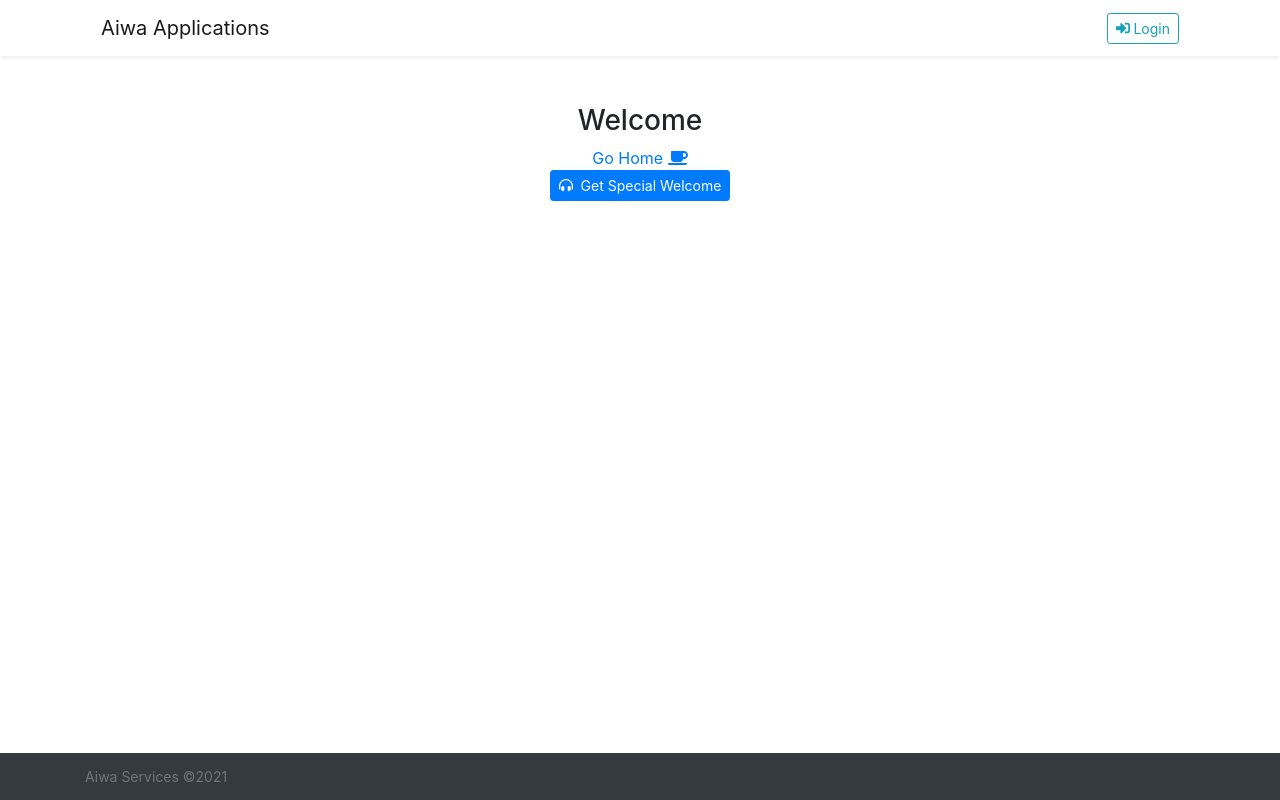
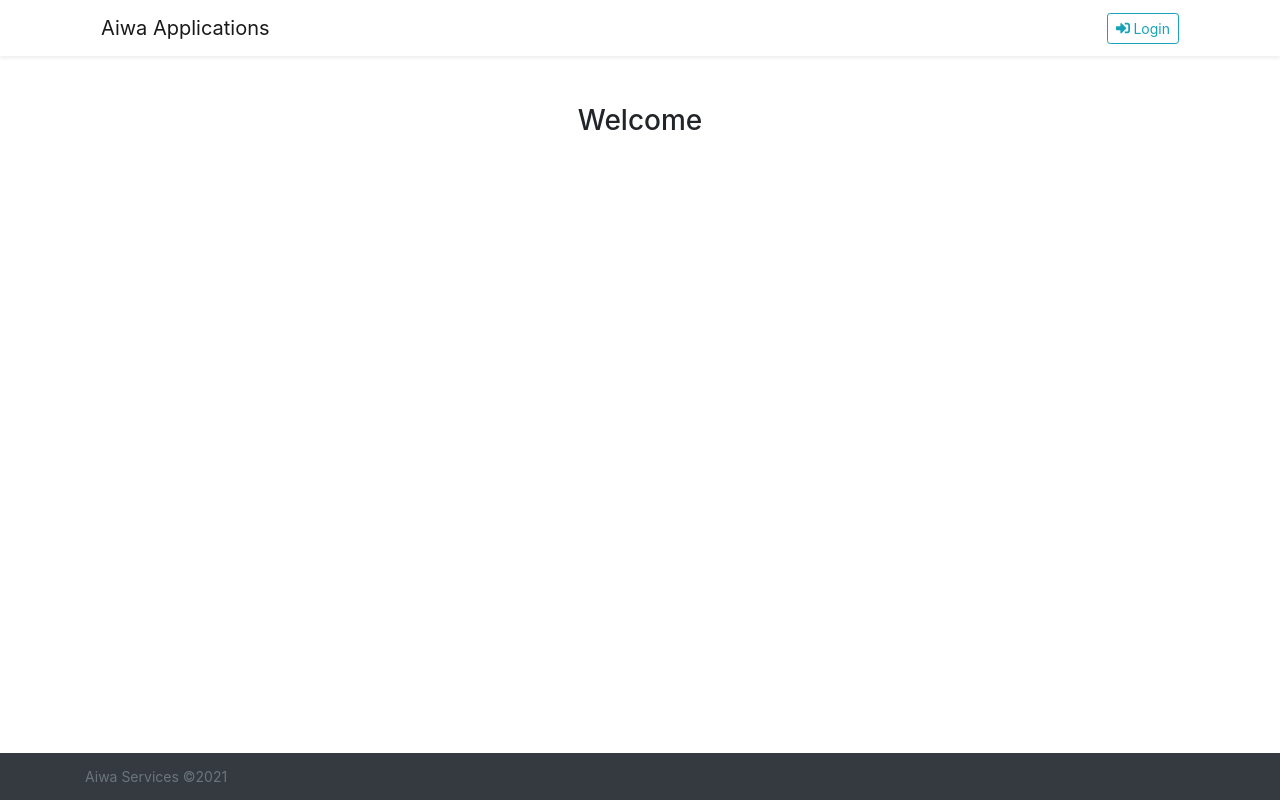
Before and after one commit to 47leonel-wabo/todo-app, a React (Create React App) app in the folder todo-app-frontend/: page / in a window 1280 px wide. Built offline with nearby package versions, Linux system fonts and the light colour scheme.

Commit message:
Front - Code refactoring

```diff
--- a/todo-app-frontend/src/components/home/WelcomeComponent.jsx
+++ b/todo-app-frontend/src/components/home/WelcomeComponent.jsx
@@ -1,35 +1,14 @@
 import React from 'react'
-import {Link} from "react-router-dom"
-
-import {faCoffee, faHeadphonesAlt} from "@fortawesome/free-solid-svg-icons"
-import {FontAwesomeIcon} from "@fortawesome/react-fontawesome"
-import {Button} from "react-bootstrap"
-import TodosService from "../../api/todos/TodosService";
 
 class WelcomeComponent extends React.Component {
     render = () => {
         return (
             <div className="mt-lg-5">
                 <h3>Welcome</h3>
-                <div className="linkToHone">
-                    <Link to="/home">Go Home <FontAwesomeIcon icon={faCoffee}/></Link>
-                </div>
-                <Button className="btn-sm" onClick={this.specialWelcome}><FontAwesomeIcon className="mr-2" icon={faHeadphonesAlt}/>Get
-                    Special Welcome</Button>
             </div>
         )
     }
 
-    specialWelcome = () => {
-        // HelloService.executeHello()
-        //     .then((response) => {
-        //         console.log(response.data)
-        //     })
-        TodosService.fetchAllTodos()
-            .then((resp) => {
-                console.log(resp.data)
-            })
-    }
 }
 
 export default WelcomeComponent
--- a/todo-app-frontend/src/components/parts/TodoComponent.jsx
+++ b/todo-app-frontend/src/components/parts/TodoComponent.jsx
@@ -76,8 +76,7 @@ class TodoComponent extends React.Component {
                                                placeholder="description"/>
                                     </fieldset>
                                     <fieldset className="form-group">
-                                        <Field className="form-control" type="date" name="dueDate"
-                                               placeholder="dueDate"/>
+                                        <Field className="form-control" type="date" name="dueDate"/>
                                     </fieldset>
                                     <fieldset className="form-group">
                                         <label>
```
Also changed, not shown: 1 other file (tests, documents, lock files or other folders).
